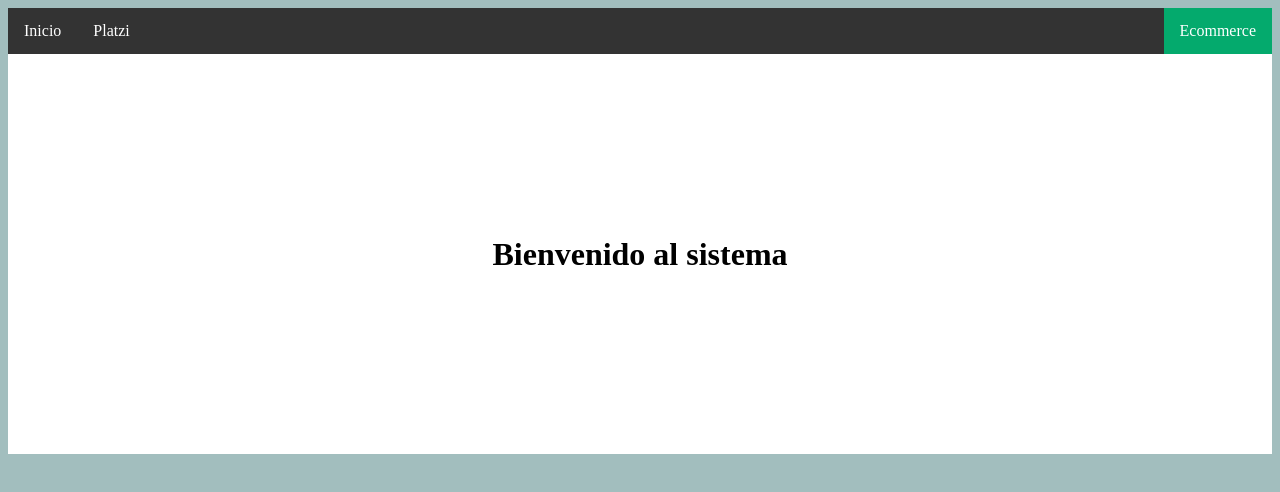
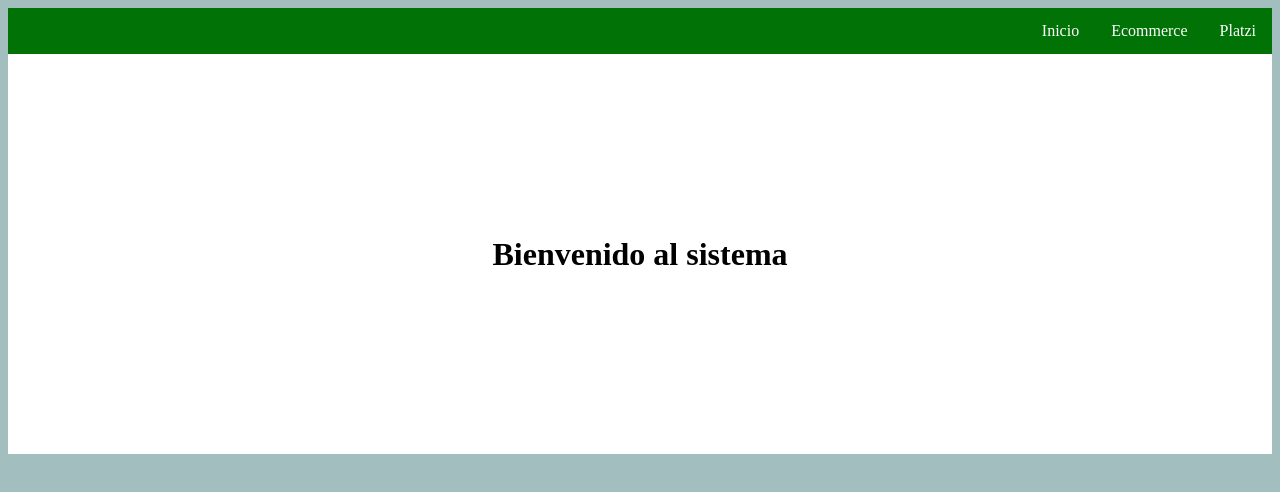
Before and after one commit to Ernestnic8/Primera-Prueba-En-Chamba, a React (Vite) app: page / in a window 1280 px wide. Shown: the top 492 px of the page. Built offline with nearby package versions, Linux system fonts and the light colour scheme.

Commit message:
Cambiar tabla a cards

```diff
--- a/src/App.css
+++ b/src/App.css
@@ -26,3 +26,27 @@
   background-color: #04aa6d;
   float: right;
 }
+
+.nav-container1 {
+  list-style-type: none;
+  margin: 0;
+  padding: 0;
+  overflow: hidden;
+  background-color: #007206;
+}
+
+.li1 {
+  float: right;
+}
+
+.li1 a {
+  display: block;
+  color: white;
+  text-align: center;
+  padding: 14px 16px;
+  text-decoration: none;
+}
+
+.li1 a:hover {
+  background-color: #009b6c;
+}
--- a/src/components/LayoutInicio.jsx
+++ b/src/components/LayoutInicio.jsx
@@ -4,15 +4,15 @@ const LayoutInicio = () => {
   return (
     <div>
       <nav>
-        <ul className="nav-container">
-          <li className="li">
-            <Link to="/" >Inicio</Link>
-          </li>
-          <li className="li">
+        <ul className="nav-container1">
+          <li className="li1">
             <Link to="/fakeapi" >Platzi</Link>
           </li>
-          <li className="li active">
+          <li className="li1">
             <Link to={"/ecommerce"} >Ecommerce</Link>
+          </li>
+          <li className="li1">
+            <Link to="/" >Inicio</Link>
           </li>
         </ul>
       </nav>
--- a/src/pages/ecommerce/containers/ListProductContainer.jsx
+++ b/src/pages/ecommerce/containers/ListProductContainer.jsx
@@ -45,6 +45,62 @@ const ListProductContainer = ({ usuario }) => {
   const doc = new jsPDF({ format: "letter" });
   const [numFactura, setNumFactura] = useState(0);
   const [contar, setContar] = useState(0);
+
+  const columns = useMemo(
+    () => [
+      {
+        accessorKey: "id", //access nested data with dot notation
+        header: "ID",
+        enableEditing: false,
+        size: 50,
+      },
+      {
+        accessorKey: "titulo", //access nested data with dot notation
+        header: "Titulo",
+        size: 150,
+      },
+      {
+        accessorKey: "categoriaId",
+        header: "Categoria",
+        size: 150,
+        enableEditing: false,
+        Cell: ({ cell }) => {
+          return (
+            <span>
+              {categories.map((category) => {
+                if (category.id === cell.row.original.categoriaId) {
+                  return category.nombre;
+                }
+              })}
+            </span>
+          );
+        },
+      },
+      {
+        accessorKey: "precio",
+        header: "Precio",
+        size: 150,
+        Cell: ({ cell }) => {
+          return <span>{`$${cell.row.original.precio}`}</span>;
+        },
+      },
+      {
+        accessorKey: "imagen",
+        header: "Imagen",
+        size: 150,
+        Cell: ({ cell }) => {
+          return (
+            <img
+              src={cell.row.original.imagen}
+              alt={cell.row.original.titulo}
+              style={{ width: "100px", height: "100px" }}
+            />
+          );
+        },
+      },
+    ],
+    [categories]
+  );
 
   const handleNumFactura = () => {
     setNumFactura(Math.floor(Math.random() * 100000));
@@ -264,62 +320,6 @@ const ListProductContainer = ({ usuario }) => {
       }
     });
   };
-
-  const columns = useMemo(
-    () => [
-      {
-        accessorKey: "id", //access nested data with dot notation
-        header: "ID",
-        enableEditing: false,
-        size: 50,
-      },
-      {
-        accessorKey: "titulo", //access nested data with dot notation
-        header: "Titulo",
-        size: 150,
-      },
-      {
-        accessorKey: "categoriaId",
-        header: "Categoria",
-        size: 150,
-        enableEditing: false,
-        Cell: ({ cell }) => {
-          return (
-            <span>
-              {categories.map((category) => {
-                if (category.id === cell.row.original.categoriaId) {
-                  return category.nombre;
-                }
-              })}
-            </span>
-          );
-        },
-      },
-      {
-        accessorKey: "precio",
-        header: "Precio",
-        size: 150,
-        Cell: ({ cell }) => {
-          return <span>{`$${cell.row.original.precio}`}</span>;
-        },
-      },
-      {
-        accessorKey: "imagen",
-        header: "Imagen",
-        size: 150,
-        Cell: ({ cell }) => {
-          return (
-            <img
-              src={cell.row.original.imagen}
-              alt={cell.row.original.titulo}
-              style={{ width: "100px", height: "100px" }}
-            />
-          );
-        },
-      },
-    ],
-    [categories]
-  );
 
   const table = useMaterialReactTable({
     columns,
```
